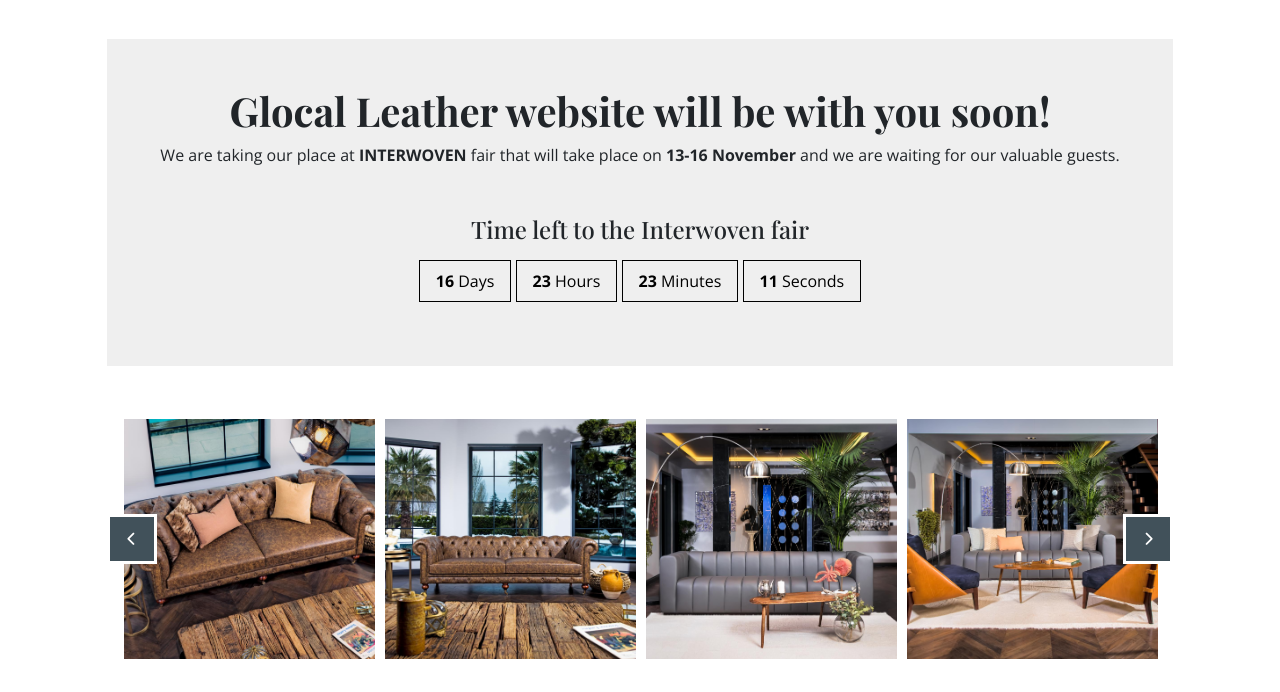
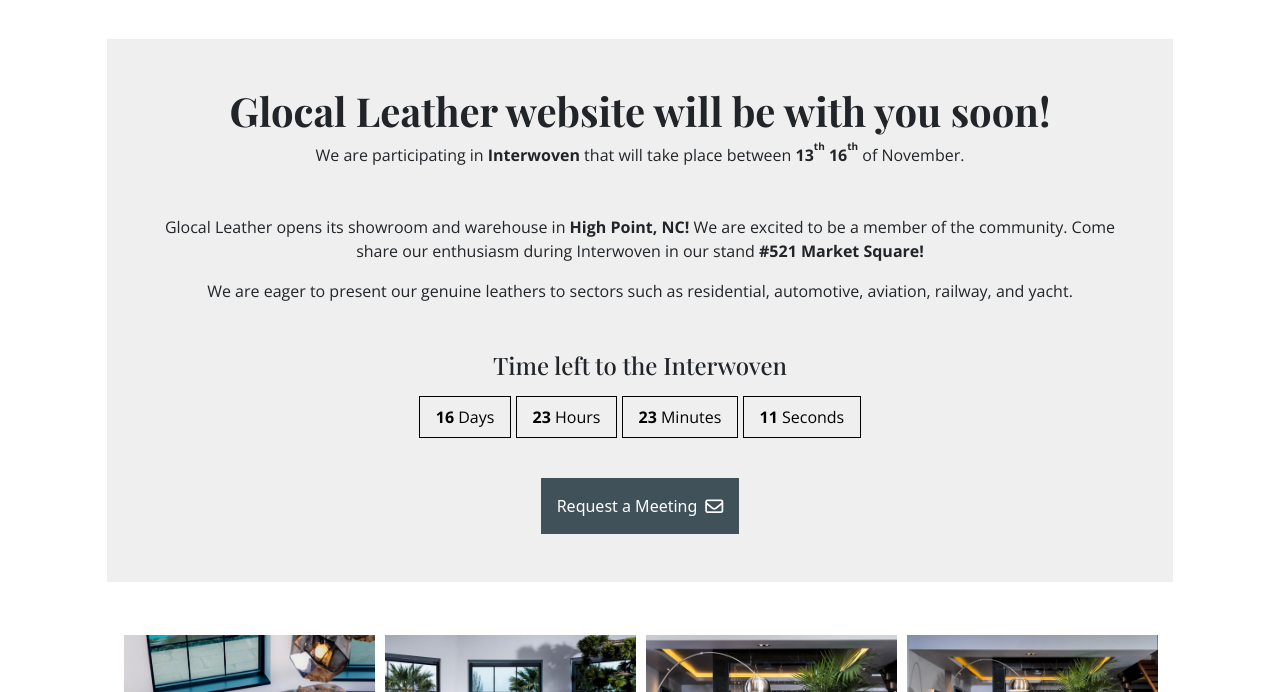
Before and after one commit to arg0dev/glocalleather, a plain HTML site: page index.html in a window 1280 px wide. Shown: the part 108-800 px from the top of the page. Drawn offline with nearby package versions, Linux system fonts and the light colour scheme; a web font is replaced by a local one.

Commit message:
Text revised

```diff
--- a/assets/scss/main.scss
+++ b/assets/scss/main.scss
@@ -27,6 +27,29 @@
         opacity: 1;
         margin: 5px 0;
     }
+}
+
+.gc-fill {
+    background-color: #41515A;
+    padding: 1em;
+    color: #fff;
+
+    i {
+        font-size: 18px;
+        color: #fff;
+        position: relative;
+        top: 1px;
+        margin-left: 8px;
+    }
+
+    &:hover {
+        color: #fff !important;
+    }
+}
+
+sup {
+    vertical-align: super;
+    font-size: 10px;
 }
 
 main {
@@ -126,20 +149,6 @@
         .gc-line {
             border: solid 1px #000;
             padding: 1em;
-        }
-
-        .gc-fill {
-            background-color: #41515A;
-            padding: 1em;
-            color: #fff;
-
-            i {
-                font-size: 18px;
-                color: #fff;
-                position: relative;
-                top: 1px;
-                margin-left: 8px;
-            }
         }
 
         .col-xl-6 {
--- a/index.html
+++ b/index.html
@@ -41,11 +41,20 @@
                             <strong>Glocal Leather website will be with you soon!
                             </strong>
                         </h1>
-                        <p>We are taking our place at <b>INTERWOVEN</b> fair that will take place on <b>13-16
-                                November</b> and
-                            we
-                            are waiting for our valuable guests.</p>
-                        <h4 class="mb-3 mt-5">Time left to the Interwoven fair</h4>
+                        <p>We are participating in <strong>Interwoven</strong> that will take place between
+                            <strong>13<sup>th</sup>
+                                16<sup>th</sup></strong> of November.
+                        </p>
+                        <p class="mt-5">Glocal Leather opens its showroom and warehouse in <strong>High Point,
+                                NC!</strong> We are
+                            excited to be a
+                            member of the community. Come share our enthusiasm during Interwoven in our stand
+                            <strong>#521
+                                Market Square!</strong>
+                        <p>We are eager to present our genuine leathers to sectors such as residential, automotive,
+                            aviation, railway, and yacht.</p>
+                        </p>
+                        <h4 class="mb-3 mt-5">Time left to the Interwoven</h4>
                         <div class="countdown">
                             <p class="timer">
                                 <span id="days">-</span>
@@ -54,6 +63,10 @@
                                 <span id="seconds">-</span>
                             </p>
                         </div>
+
+                        <a class="mt-4 gc-fill d-block d-xl-inline-block text-xl-start text-center"
+                            href="mailto:ercin@glocalleather.com">Request a Meeting<i
+                                class="fa-regular fa-envelope"></i></a>
                     </div>
                 </div>
             </div>
```
Also changed, not shown: assets/scss/main.css, 1 other file.
